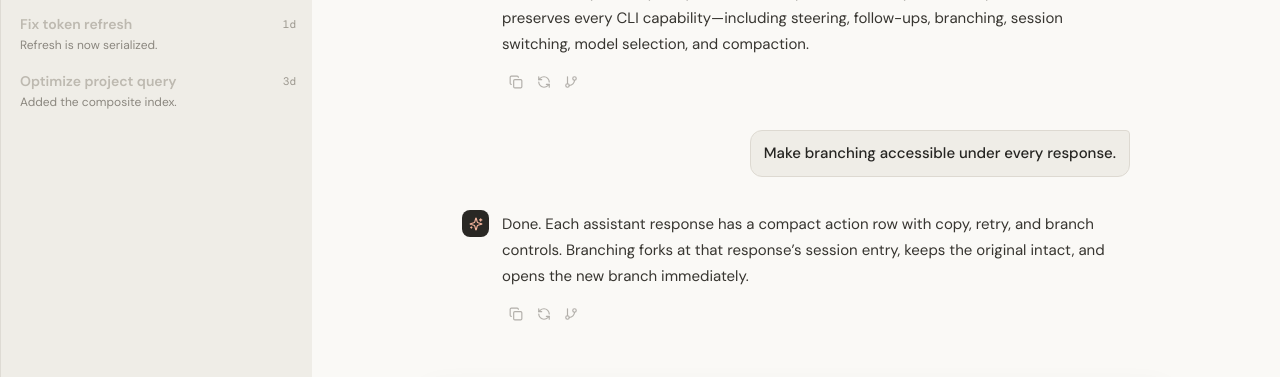
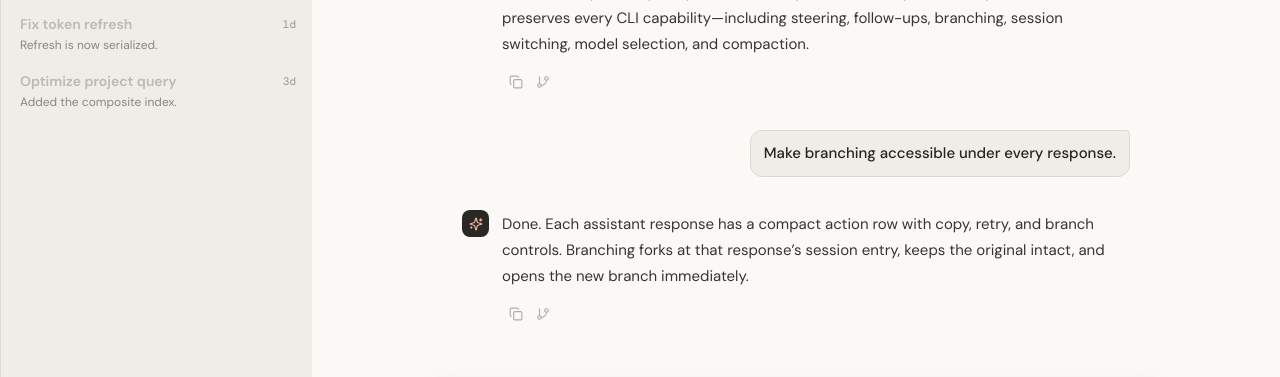
Before and after one commit to mattzq21/pi-op-out, a React (Vite) app: page / in a window 1280 px wide. Shown: the part 300-677 px from the top of the page. Built offline with nearby package versions, Linux system fonts and the light colour scheme.

Commit message:
Committed all changes

```diff
--- a/src/App.tsx
+++ b/src/App.tsx
@@ -8,7 +8,6 @@ import { ExtensionDialog } from "./components/ExtensionDialog";
 import { SessionInspector, type SessionStats, type TreeNode } from "./components/SessionInspector";
 import { TerminalView, type TerminalRun } from "./components/TerminalView";
 import { defaultSettings } from "./defaults";
-import { textOf } from "./lib/content";
 import { keybindDefinitions, matchesShortcut } from "./lib/keybindings";
 import { createTransport } from "./lib/transport";
 import type { AgentState, AppSettings, ChatMessage, ExtensionUiRequest, ImageAttachment, Model, RpcEvent, SessionSummary, SlashCommand } from "./types";
@@ -94,7 +93,6 @@ export default function App() {
     await transport.command({ type: "prompt", message: text, ...(images.length ? { images } : {}) });
   };
   const branch = async (message: ChatMessage) => { const index = messages.findIndex((item) => item.id === message.id); const user = messages.slice(0, index + 1).reverse().find((item) => item.role === "user" && item.entryId); if (!user) return; await transport.command({ type: "fork", entryId: user.entryId }); await refresh(); };
-  const retry = async (message: ChatMessage) => { const index = messages.findIndex((item) => item.id === message.id); const previous = messages.slice(0, index).reverse().find((item) => item.role === "user"); if (previous) await send(textOf(previous.content)); };
   const newSession = async () => { await transport.command({ type: "new_session" }); await refresh(); setView("chat"); };
   const selectSession = async (session: SessionSummary) => { if (session.id === state.sessionId) return; await transport.command({ type: "switch_session", sessionPath: session.path }); await refresh(); };
   const setModel = async (model: Model) => { await transport.command({ type: "set_model", provider: model.provider, modelId: model.id }); setState((current) => ({ ...current, model })); };
@@ -128,7 +126,7 @@ export default function App() {
 
   return <div className={`app ${settings.theme === "system" ? (systemDark ? "dark" : "light") : settings.theme}`}>
     <aside className="icon-rail"><nav><span className={`native-status ${connected ? "online" : ""}`} title={connected ? `${transport.mode} transport connected` : "Connecting"} /><IconButton label="New conversation" onClick={newSession}><Plus size={19} /></IconButton><IconButton label="Conversations" className={view === "chat" ? "active" : ""} onClick={() => setView("chat")}><MessageSquare size={18} /></IconButton><IconButton label="Projects" onClick={() => setProjectOpen(true)}><FolderGit2 size={18} /></IconButton><IconButton label="Terminal" className={view === "terminal" ? "active" : ""} onClick={() => setView("terminal")}><Terminal size={18} /></IconButton></nav>{view === "chat" && panelOpen && <SessionPanel sessions={sessions} activeId={state.sessionId} query={query} onQuery={setQuery} onSelect={selectSession} onAction={sessionAction} />}<div className="rail-bottom"><IconButton label="Settings" className={view === "settings" ? "active" : ""} onClick={() => setView("settings")}><Settings size={19} /></IconButton></div></aside>
-    {view === "chat" ? <ChatView state={state} messages={messages} models={models} commands={commands} thinkingLevels={thinkingLevels} widgets={Object.values(widgets).flat()} statuses={Object.values(statuses)} onSend={send} onAbort={() => transport.command({ type: "abort" })} onOpenTerminal={() => setView("terminal")} onBranch={branch} onRetry={retry} onModel={setModel} onThinking={setThinking} /> : view === "settings" ? <SettingsView settings={settings} onSave={saveSettings} /> : <TerminalView cwd={sessions.find((session) => session.id === state.sessionId)?.cwd || "Active project"} runs={terminalRuns} onRun={runBash} onAbort={() => transport.command({ type: "abort_bash" })} onClear={() => setTerminalRuns([])} />}
+    {view === "chat" ? <ChatView state={state} messages={messages} models={models} commands={commands} thinkingLevels={thinkingLevels} widgets={Object.values(widgets).flat()} statuses={Object.values(statuses)} onSend={send} onAbort={() => transport.command({ type: "abort" })} onOpenTerminal={() => setView("terminal")} onBranch={branch} onModel={setModel} onThinking={setThinking} /> : view === "settings" ? <SettingsView settings={settings} onSave={saveSettings} /> : <TerminalView cwd={sessions.find((session) => session.id === state.sessionId)?.cwd || "Active project"} runs={terminalRuns} onRun={runBash} onAbort={() => transport.command({ type: "abort_bash" })} onClear={() => setTerminalRuns([])} />}
     {error && <div className="error-toast"><strong>Pi could not connect</strong><span>{error}</span><button onClick={() => setError(undefined)}>×</button></div>}
     {notice && <div className="error-toast"><strong>{notice.title}</strong><span>{notice.message}</span><button onClick={() => setNotice(undefined)}>×</button></div>}
     {dialog && <ExtensionDialog request={dialog} onRespond={(response) => { void transport.command({ type: "extension_ui_response", id: dialog.id, ...response }); setDialog(undefined); }} />}
--- a/src/components/ChatView.tsx
+++ b/src/components/ChatView.tsx
@@ -4,7 +4,7 @@ import { Message } from "./Message";
 import { Composer } from "./Composer";
 import { textOf } from "../lib/content";
 
-interface Props { state: AgentState; messages: ChatMessage[]; models: Model[]; commands: SlashCommand[]; thinkingLevels: string[]; widgets: string[]; statuses: string[]; onSend: (text: string, behavior?: "steer" | "followUp", images?: ImageAttachment[]) => void; onAbort: () => void; onOpenTerminal: () => void; onBranch: (message: ChatMessage) => void; onRetry: (message: ChatMessage) => void; onModel: (model: Model) => void; onThinking: (level: string) => void; }
+interface Props { state: AgentState; messages: ChatMessage[]; models: Model[]; commands: SlashCommand[]; thinkingLevels: string[]; widgets: string[]; statuses: string[]; onSend: (text: string, behavior?: "steer" | "followUp", images?: ImageAttachment[]) => void; onAbort: () => void; onOpenTerminal: () => void; onBranch: (message: ChatMessage) => void; onModel: (model: Model) => void; onThinking: (level: string) => void; }
 
 export function ChatView(props: Props) {
   const bottom = useRef<HTMLDivElement>(null);
@@ -16,7 +16,7 @@ export function ChatView(props: Props) {
     </header>
     <div className="messages" aria-live="polite"><div className="conversation">
       {!props.messages.length && <div className="empty-chat"><span>π</span></div>}
-      {turns.map((turn, index) => <ConversationTurn key={turn[0]?.id || index} messages={turn} active={props.state.isStreaming && index === turns.length - 1} onBranch={props.onBranch} onRetry={props.onRetry} />)}<div ref={bottom} />
+      {turns.map((turn, index) => <ConversationTurn key={turn[0]?.id || index} messages={turn} active={props.state.isStreaming && index === turns.length - 1} onBranch={props.onBranch} />)}<div ref={bottom} />
     </div></div>
     <div className="composer-stack">{props.widgets.length > 0 && <div className="extension-widget">{props.widgets.map((line, index) => <div key={index}>{line}</div>)}</div>} {props.statuses.length > 0 && <div className="extension-status">{props.statuses.join(" · ")}</div>}<Composer streaming={props.state.isStreaming} queued={props.state.pendingMessageCount} commands={props.commands} models={props.models} model={props.state.model} thinkingLevel={props.state.thinkingLevel} thinkingLevels={props.thinkingLevels} onSend={props.onSend} onAbort={props.onAbort} onOpenTerminal={props.onOpenTerminal} onModel={props.onModel} onThinking={props.onThinking} /></div>
   </main>;
@@ -30,8 +30,8 @@ function groupTurns(messages: ChatMessage[]) {
   }, []);
 }
 
-function ConversationTurn({ messages, active, onBranch, onRetry }: { messages: ChatMessage[]; active: boolean; onBranch: Props["onBranch"]; onRetry: Props["onRetry"] }) {
-  if (active) return <>{messages.map((message) => <Message key={message.id} message={message} expanded onBranch={onBranch} onRetry={onRetry} />)}</>;
+function ConversationTurn({ messages, active, onBranch }: { messages: ChatMessage[]; active: boolean; onBranch: Props["onBranch"] }) {
+  if (active) return <>{messages.map((message) => <Message key={message.id} message={message} expanded onBranch={onBranch} />)}</>;
 
   let finalIndex = -1;
   for (let index = messages.length - 1; index >= 0; index -= 1) {
@@ -42,8 +42,8 @@ function ConversationTurn({ messages, active, onBranch, onRetry }: { messages: C
   const finalMessage = finalIndex >= 0 ? messages[finalIndex] : undefined;
 
   return <section className="conversation-turn">
-    {userMessages.map((message) => <Message key={message.id} message={message} onBranch={onBranch} onRetry={onRetry} />)}
-    {intermediate.length > 0 && <details className="work-group"><summary>Work · {intermediate.length} {intermediate.length === 1 ? "step" : "steps"}</summary><div className="work-group-content">{intermediate.map((message) => <Message key={message.id} message={message} expanded onBranch={onBranch} onRetry={onRetry} />)}</div></details>}
-    {finalMessage && <Message message={finalMessage} onBranch={onBranch} onRetry={onRetry} />}
+    {userMessages.map((message) => <Message key={message.id} message={message} onBranch={onBranch} />)}
+    {intermediate.length > 0 && <details className="work-group"><summary>Work · {intermediate.length} {intermediate.length === 1 ? "step" : "steps"}</summary><div className="work-group-content">{intermediate.map((message) => <Message key={message.id} message={message} expanded onBranch={onBranch} />)}</div></details>}
+    {finalMessage && <Message message={finalMessage} onBranch={onBranch} />}
   </section>;
 }
--- a/src/components/Message.tsx
+++ b/src/components/Message.tsx
@@ -1,14 +1,14 @@
 import { useState } from "react";
-import { Check, Copy, GitBranch, RefreshCcw, Sparkles, Wrench } from "lucide-react";
+import { Check, Copy, GitBranch, Sparkles, Wrench } from "lucide-react";
 import ReactMarkdown from "react-markdown";
 import remarkGfm from "remark-gfm";
 import type { ChatMessage } from "../types";
 import { textOf } from "../lib/content";
 import { IconButton } from "./IconButton";
 
-interface Props { message: ChatMessage; expanded?: boolean; onBranch: (message: ChatMessage) => void; onRetry: (message: ChatMessage) => void; }
+interface Props { message: ChatMessage; expanded?: boolean; onBranch: (message: ChatMessage) => void; }
 
-export function Message({ message, expanded = false, onBranch, onRetry }: Props) {
+export function Message({ message, expanded = false, onBranch }: Props) {
   const [copied, setCopied] = useState(false);
   if (message.role === "tool") { const output = textOf(message.content); return <details className={`tool-event ${message.toolStatus ?? "done"}`} open={expanded || message.toolStatus === "running"}><summary><Wrench size={14} /><span><strong>{message.toolName || "tool"}</strong><small>{message.toolStatus === "running" ? "Running…" : message.toolStatus === "error" ? "Failed" : "Completed"}</small></span><span className="tool-chevron">›</span></summary>{output && <pre>{output}</pre>}</details>; }
   if (message.role === "user") return <article className="message user-message"><div className="message-body"><ReactMarkdown remarkPlugins={[remarkGfm]}>{textOf(message.content)}</ReactMarkdown></div></article>;
@@ -20,7 +20,6 @@ export function Message({ message, expanded = false, onBranch, onRetry }: Props)
       {message.streaming && <span className="stream-caret" />}
       {!message.streaming && <div className="message-actions">
         <IconButton label="Copy response" onClick={copy}>{copied ? <Check size={14} /> : <Copy size={14} />}</IconButton>
-        <IconButton label="Retry response" onClick={() => onRetry(message)}><RefreshCcw size={14} /></IconButton>
         <button className="branch-button" aria-label="Branch from here" title="Branch from here" onClick={() => onBranch(message)}><GitBranch size={14} /></button>
       </div>}
     </div>
```
Also changed, not shown: 1 other file (tests, documents, lock files or other folders).
